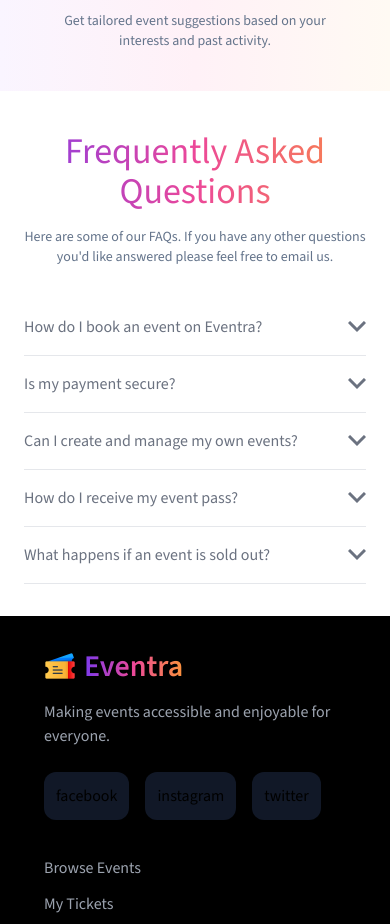
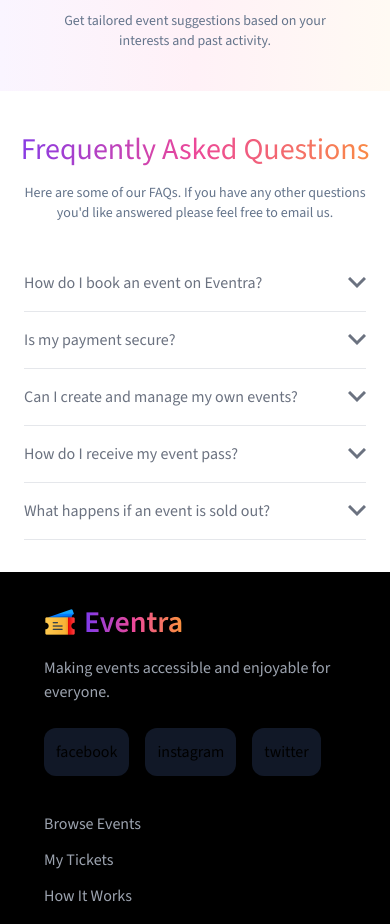
Before and after one commit to vhemmsley/Eventra-Online-Ticket-Shop, a Vue app: page / in a window 390 px wide. Shown: the part 4500-5424 px from the top of the page. Built offline with nearby package versions, Linux system fonts and the light colour scheme.

Commit message:
complete landing page3

```diff
--- a/src/components/pages/LandingPage.vue
+++ b/src/components/pages/LandingPage.vue
@@ -256,7 +256,7 @@
   <!-- FAQ Heading -->
   <section id="faq">
     <div class="container mx-auto mt-10">
-      <h2 class="text-4xl md:text-5xl text-gradient text-center justify-center items-center">
+      <h2 class="text-3xl md:text-5xl text-gradient text-center justify-center items-center">
         Frequently Asked Questions
       </h2>
       <p class="max-w-lg px-6 mx-auto text-center text-sm text-slate-500 mt-4 text-graishBlue">
```
